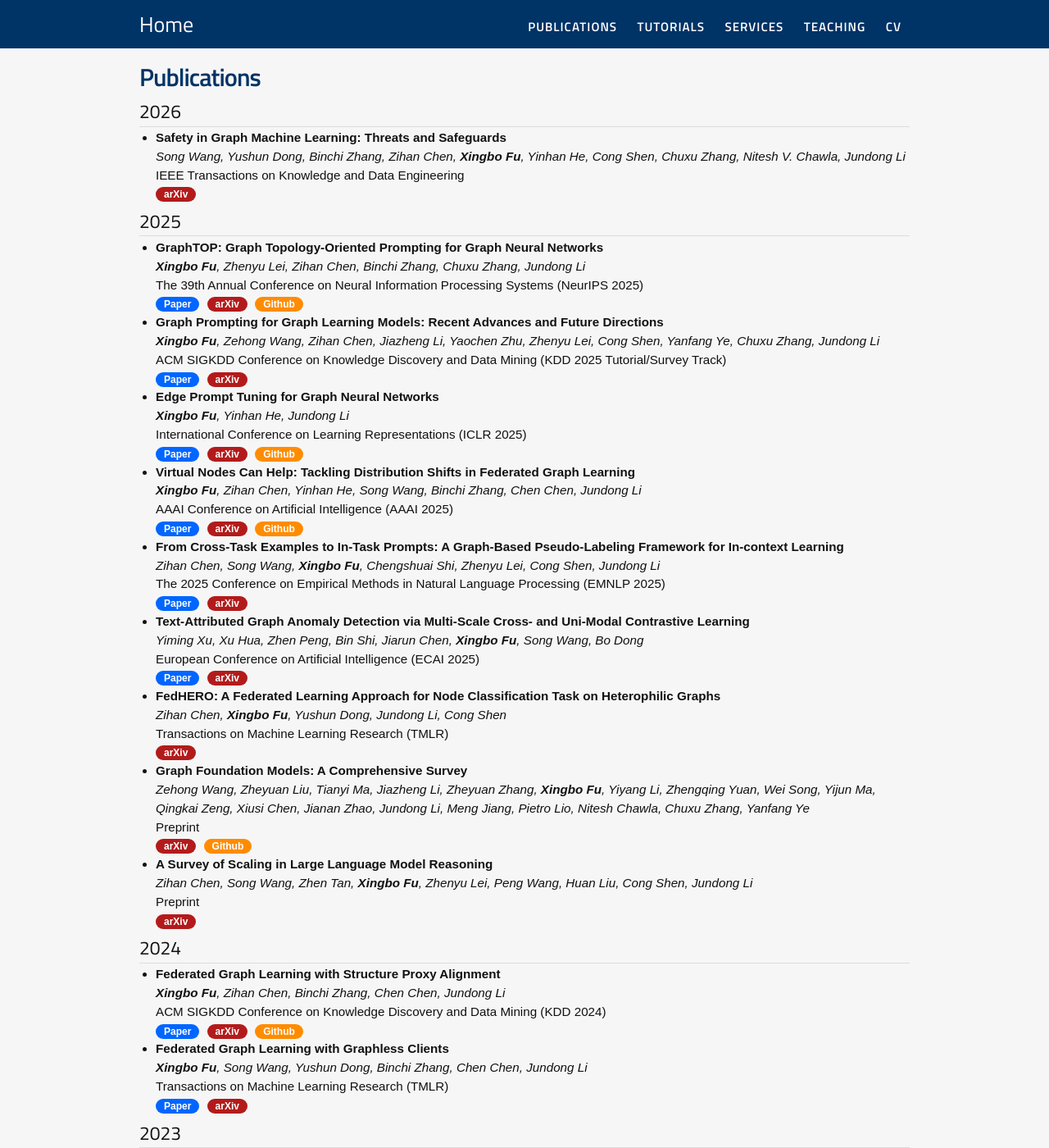
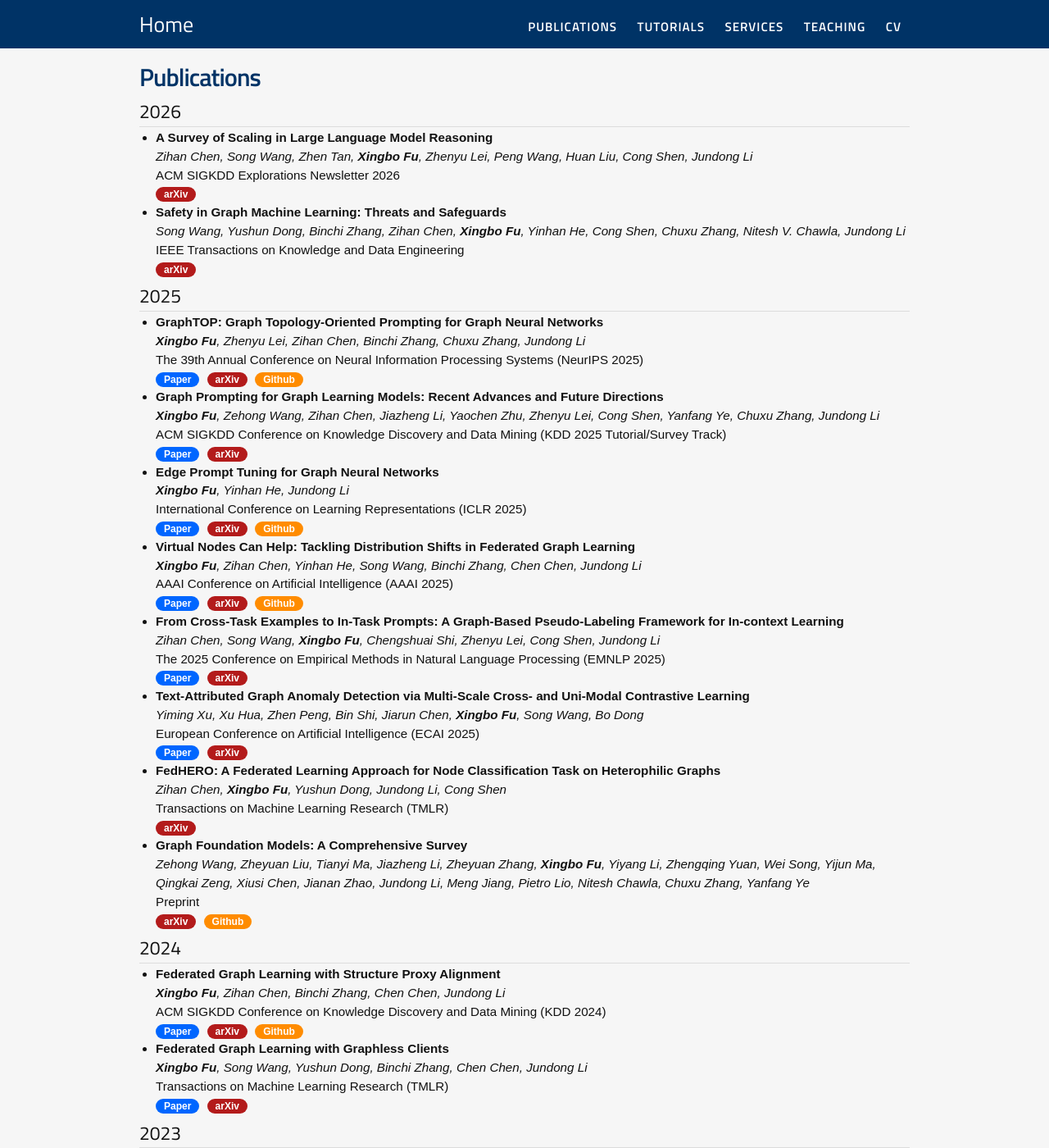
Before and after one commit to xbfu/xbfu.github.io, a Jekyll site: the page built from publications.md, in a window 1280 px wide and 1400 px high. Shown: the whole window at 82% size. Built offline with Jekyll 4.4.1, drawn with Linux system fonts in a browser that asks for light colours; nearby versions of some CDN libraries; some of the changed lines change nothing that is shown.

Commit message:
Add new publication on large language model reasoning

```diff
--- a/publications.md
+++ b/publications.md
@@ -8,6 +8,12 @@ subtitle: Publications - Xingbo Fu
 
 <h2>2026</h2>
 <ul>
+	<li>
+		<b>A Survey of Scaling in Large Language Model Reasoning</b><br>
+		<i>Zihan Chen, Song Wang, Zhen Tan, <b>Xingbo Fu</b>, Zhenyu Lei, Peng Wang, Huan Liu, Cong Shen, Jundong Li</i><br>
+		ACM SIGKDD Explorations Newsletter 2026 <br>
+		<a href="https://arxiv.org/abs/2504.02181"><div class="report">arXiv</div></a>
+	</li>
 	<li>
 		<b>Safety in Graph Machine Learning: Threats and Safeguards</b><br>
 		<i>Song Wang, Yushun Dong, Binchi Zhang, Zihan Chen, <b>Xingbo Fu</b>, Yinhan He, Cong Shen, Chuxu Zhang, Nitesh V. Chawla, Jundong Li</i><br>
@@ -76,12 +82,6 @@ subtitle: Publications - Xingbo Fu
 		Preprint<br>
 		<a href="https://arxiv.org/abs/2505.15116"><div class="report">arXiv</div></a>
         	<a href="https://github.com/Zehong-Wang/Awesome-Foundation-Models-on-Graphs"><div class="code">Github</div></a>
-	</li>
-	<li>
-		<b>A Survey of Scaling in Large Language Model Reasoning</b><br>
-		<i>Zihan Chen, Song Wang, Zhen Tan, <b>Xingbo Fu</b>, Zhenyu Lei, Peng Wang, Huan Liu, Cong Shen, Jundong Li</i><br>
-		Preprint<br>
-		<a href="https://arxiv.org/abs/2504.02181"><div class="report">arXiv</div></a>
 	</li>
 
 </ul>
```
